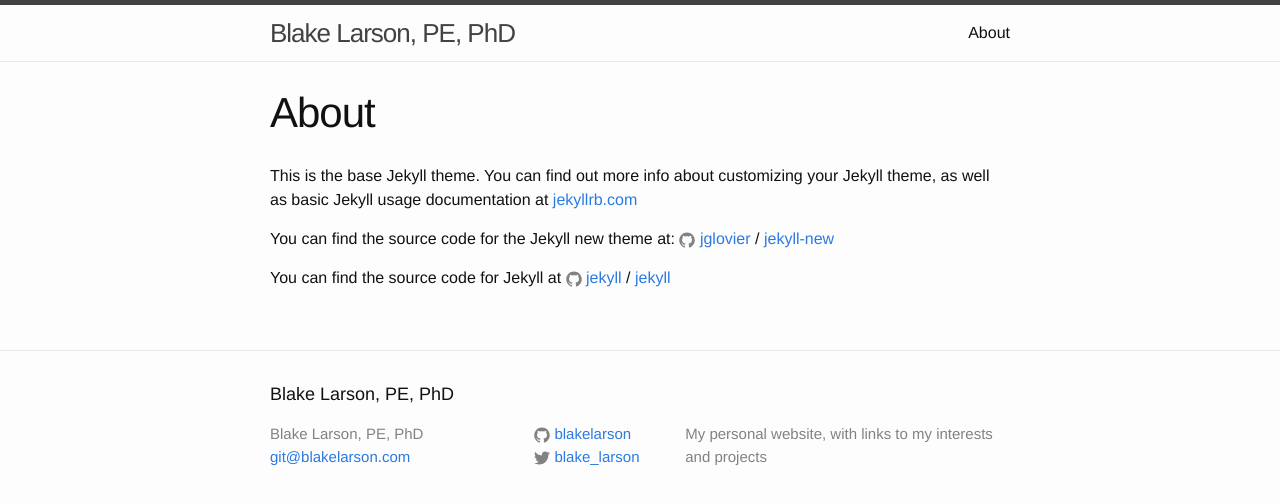
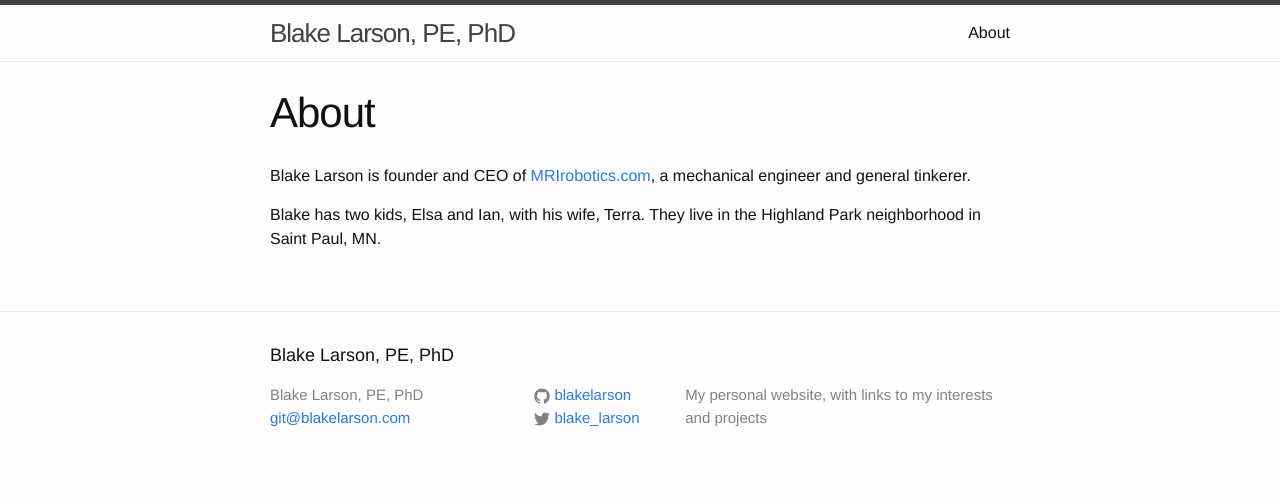
Before and after one commit to blakelarson/blakelarson.github.io, a Jekyll site: the page built from about.md, in a window 1280 px wide. Shown: the top 504 px of the page. Built offline with Jekyll 4.4.1, drawn with Linux system fonts in a browser that asks for light colours.

Commit message:
Cleaned up about.md

```diff
--- a/_config.yml
+++ b/_config.yml
@@ -14,6 +14,7 @@ baseurl: "" # the subpath of your site, e.g. /blog
 url: "http://blakelarson.github.io" # the base hostname & protocol for your site
 twitter_username: blake_larson
 github_username:  blakelarson
+timezone: America/Chicago
 
 # Build settings
 markdown: kramdown
--- a/about.md
+++ b/about.md
@@ -4,12 +4,6 @@ title: About
 permalink: /about/
 ---
 
-This is the base Jekyll theme. You can find out more info about customizing your Jekyll theme, as well as basic Jekyll usage documentation at [jekyllrb.com](http://jekyllrb.com/)
+Blake Larson is founder and CEO of [MRIrobotics.com](http://MRIrobotics.com/), a mechanical engineer and general tinkerer.
 
-You can find the source code for the Jekyll new theme at:
-{% include icon-github.html username="jglovier" %} /
-[jekyll-new](https://github.com/jglovier/jekyll-new)
-
-You can find the source code for Jekyll at
-{% include icon-github.html username="jekyll" %} /
-[jekyll](https://github.com/jekyll/jekyll)
+Blake has two kids, Elsa and Ian, with his wife, Terra.  They live in the Highland Park neighborhood in Saint Paul, MN.
```
